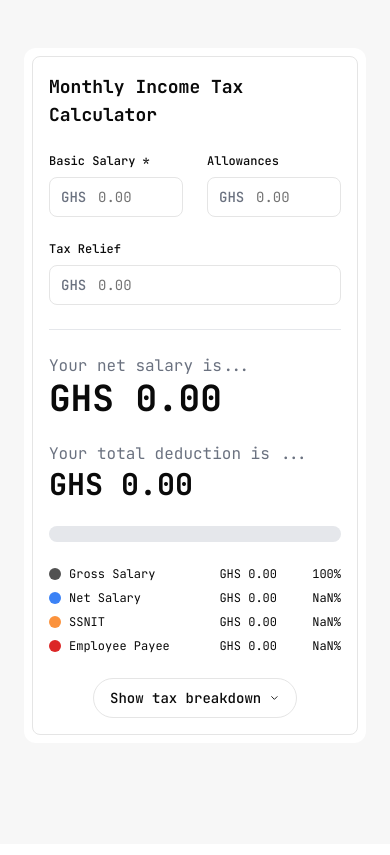
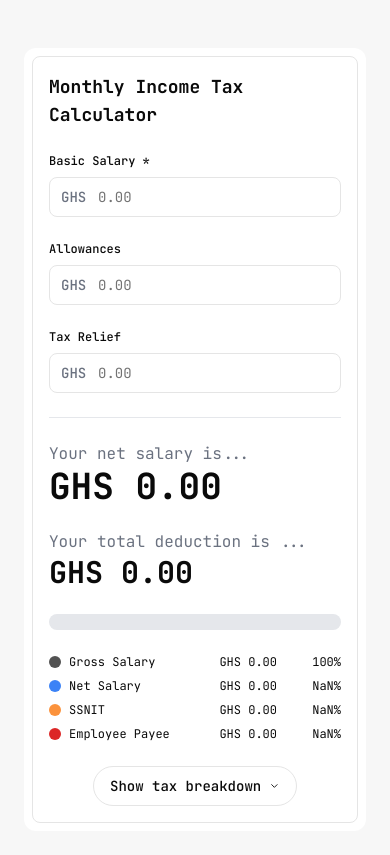
Before and after one commit to mallenkb/Ghana-Income-Tax-Calculator, a Next.js app: page / in a window 390 px wide. Built offline with nearby package versions, Linux system fonts and the light colour scheme.

Commit message:
tweaks in ui for mobile

```diff
--- a/src/components/Widget.tsx
+++ b/src/components/Widget.tsx
@@ -82,11 +82,11 @@ export default function Widget() {
   }
 
   return (
-    <div className='p-2 bg-[#FFFFFF] max-w-[560px] flex-col items-center justify-center m-2 rounded-[12px] font-jetbrains'>
+    <div className='p-2 sm:p-4 bg-[#FFFFFF] max-w-[560px] flex-col items-center justify-center m-2 rounded-[12px] font-jetbrains'>
       <div className='border-[1px] rounded-[8px] p-4 w-full space-y-6'>
         <h1 className='text-lg font-bold'>Monthly Income Tax Calculator</h1>
 
-        <div className='grid grid-cols-2 gap-6'>
+        <div className='grid grid-cols-1 sm:grid-cols-2 gap-6'>
           <div>
             <label className='block mb-2 text-xs font-[500]'>Basic Salary *</label>
             <div className="relative">
@@ -196,7 +196,7 @@ export default function Widget() {
                     <tr className="border-b text-[#A3A3A3]">
                       <th className="text-left py-2 font-normal">Range</th>
                       <th className="text-right py-2 font-normal">Rate</th>
-                      <th className="text-right py-2 font-normal">Amount</th>
+                      <th className="text-right py-2 font-normal hidden sm:table-cell">Amount</th>
                       <th className="text-right py-2 font-normal">Tax Amount</th>
                     </tr>
                   </thead>
@@ -217,7 +217,7 @@ export default function Widget() {
                           {row.range[0]}<br />{row.range[1]}
                         </td>
                         <td className="text-right py-2">{row.rate}</td>
-                        <td className="text-right py-2">{row.amount}</td>
+                        <td className="text-right py-2 hidden sm:table-cell">{row.amount}</td>
                         <td className="text-right py-2">GHS {row.tax}</td>
                       </tr>
                     ))}
```
